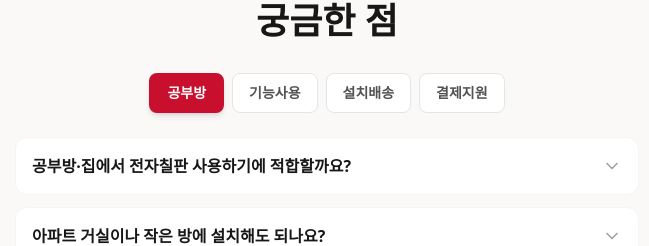
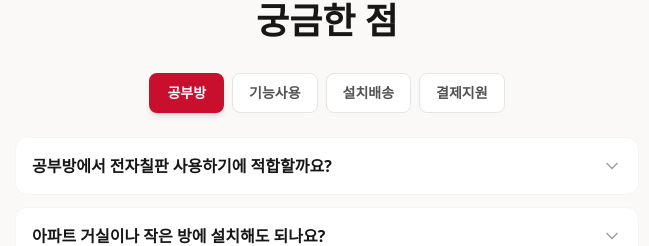
Before and after one commit to nexokoreastudio-bit/NEXO_RSSR, a React (Vite) app: page / in a window 1280 px wide. Shown: the part 7584-7830 px from the top of the page, without its empty margins (313-962 px from the left). Built offline with nearby package versions, Linux system fonts and the light colour scheme; a web font is replaced by a local one.

Commit message:
FAQ: 공부방 전자칠판 Q&A 문구 수정

```diff
--- a/src/App.jsx
+++ b/src/App.jsx
@@ -111,7 +111,7 @@ const App = () => {
       { q: '렌탈하면 신용등급 영향 있나요?', a: '아니요. B2B 렌탈이라 개인 신용과 무관해요. (사업자등록증 필요)' },
     ],
     공부방: [
-      { q: '공부방·집에서 전자칠판 사용하기에 적합할까요?', a: '네, 적합해요. 공간 규모와 수강 인원에 맞는 인치를 선택하시면 됩니다. 8~10평·5~8명은 65인치, 10~15평·10~15명은 75인치, 15평 이상·20명 이상은 86인치를 추천드려요.' },
+      { q: '공부방에서 전자칠판 사용하기에 적합할까요?', a: '네, 적합해요. 공간 규모와 수강 인원에 맞는 인치를 선택하시면 됩니다. 8~10평·5~8명은 65인치, 10~15평·10~15명은 75인치, 15평 이상·20명 이상은 86인치를 추천드려요.' },
       { q: '아파트 거실이나 작은 방에 설치해도 되나요?', a: '네, 가능합니다. 벽걸이 또는 이동형 스탠드 선택이 가능해요.' },
       { q: '학생이 5~6명인데 괜찮을까요?', a: '65인치면 5~8명 수강생까지 무리 없어요. 50포인트 멀티터치로 여러 명이 동시에 칠판에 필기할 수 있어서 소규모 공부방에 적합합니다.' },
       { q: '집에서 쓰는데 PC 없이 전자칠판만으로 수업 가능한가요?', a: '네, 가능해요. UMIND 판서, Eshare로 폰·태블릿 연결, Quick Share로 교재 사진 공유까지 전자칠판 단독으로 수업하시는 원장님이 많습니다.' },
```
